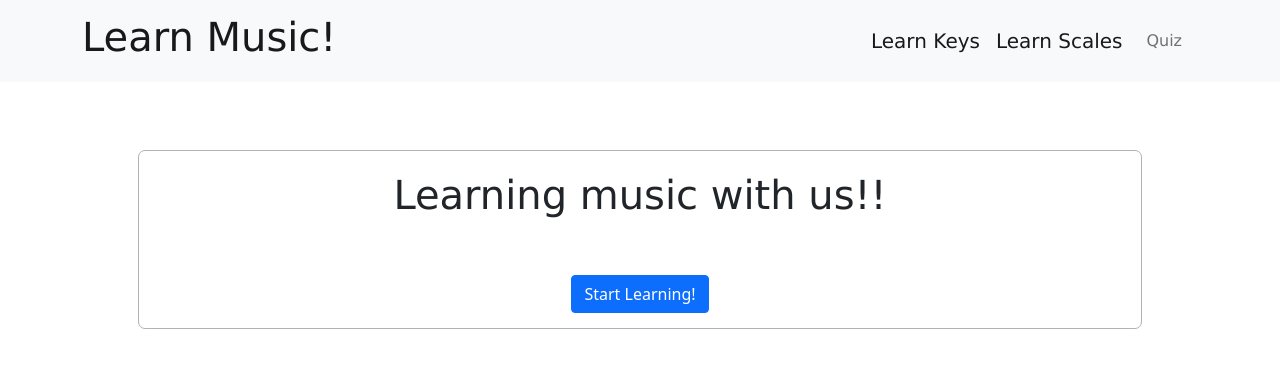
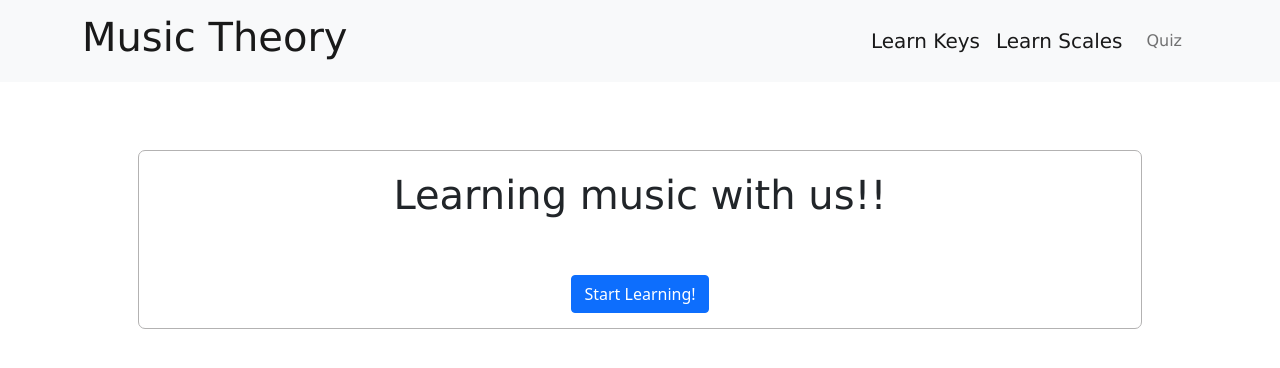
Before and after one commit to jasmine-lou/coms4170_final_music, a Flask app: page /home in a window 1280 px wide. Shown: the top 368 px of the page. Run offline with Flask 2, Linux system fonts and the light colour scheme; some libraries are stand-ins or nearby versions.

Commit message:
Update layout.html

```diff
--- a/Main_11/templates/layout.html
+++ b/Main_11/templates/layout.html
@@ -31,7 +31,7 @@
 
 <nav class="navbar navbar-expand-lg navbar-light bg-light">
   <div class="container">
-    <a class="navbar-brand font-standard" href="/"><h1>Learn Music!</h1></a>
+    <a class="navbar-brand font-standard" href="/"><h1>Music Theory</h1></a>
 
       <div class="navbar-nav p-2 round_corners">
         <a class="navbar-brand font-standard" href="/keys/1">Learn Keys</a>
```
